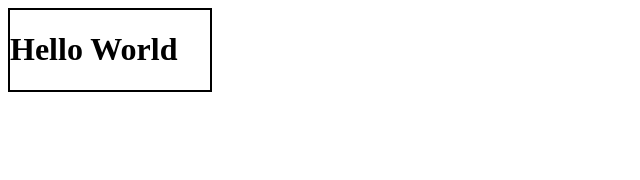
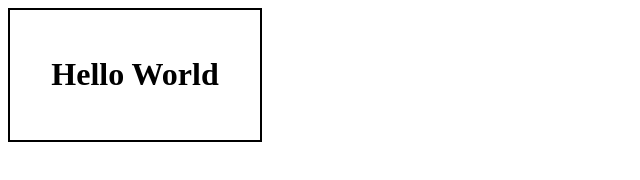
Before and after one commit to kyledaviesdev/sub-directory, a plain HTML site: page index.html in a window 1280 px wide. Shown: the whole page, without its empty margins (0-640 px from the left). Drawn offline with Linux system fonts and the light colour scheme.

Commit message:
Fix drag and center hello world in div

```diff
--- a/hello-world.css
+++ b/hello-world.css
@@ -1,6 +1,11 @@
 #drag-it {
+    position: absolute;  /* Add this line */
     width: 200px;
     border: solid black 2px;
+    display: flex;
+    justify-content: center;
+    align-items: center;
+    padding: 25px;
 }
 h1 {
     width: fit-content;
```
Also changed, not shown: hello-world.js (line endings or trailing spaces).
